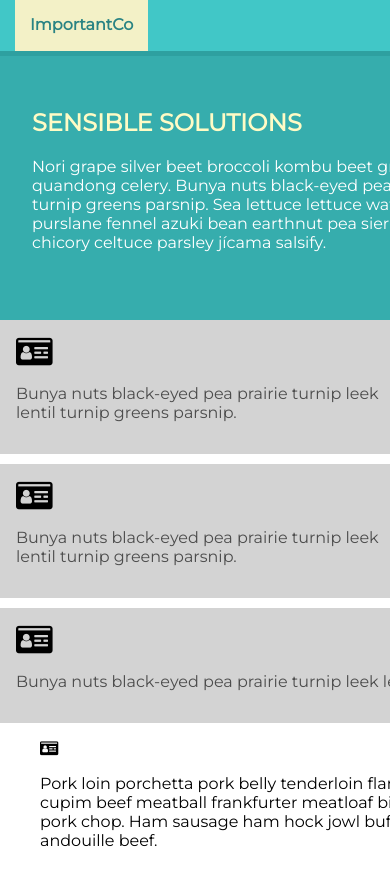
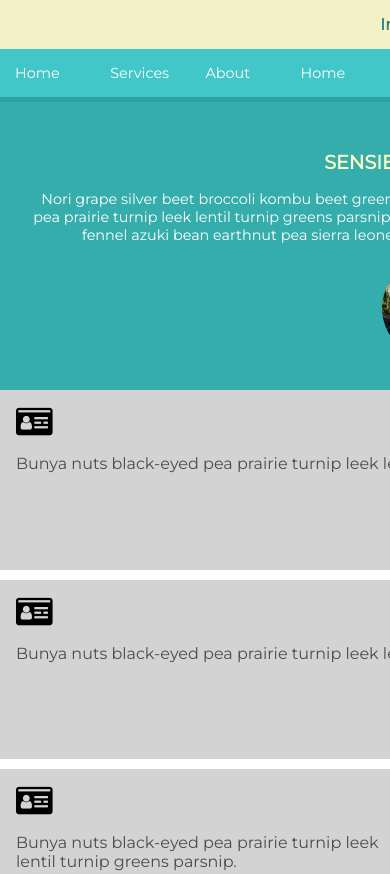
Before and after one commit to dwatson3/css-grid-practice, a website: page index.html in a window 390 px wide. Shown: the top 874 px of the page. Drawn offline with Linux system fonts and the light colour scheme.

Commit message:
the mobile media query view looks awful but hey, my first try

```diff
--- a/css/main.css
+++ b/css/main.css
@@ -254,3 +254,80 @@ ul#features-four li p {
 	}
 
 }
+
+
+/*Media Query for SmartPhone*/
+@media screen and (max-width: 40em) {
+
+	.main {
+		grid-template-rows: auto fit-content(30%) 40% auto;
+	}
+
+	header {
+		grid-template-columns: auto;
+		grid-template-rows: repeat(2, auto);
+	}
+
+	/*Didnt work right*/
+	#logo {
+		margin-left: 0;
+	}
+
+	/*Didnt work right*/
+	nav {
+		margin-left: 0;
+	}
+
+	nav ul {
+		float: none;
+		margin: 0;
+		padding: 0;
+		width: 100%;
+	}
+
+
+	nav ul li a {
+		display: inline-block;
+		font-size: .9em;
+
+		/*Do more research and practice on
+		the width: calc() function*/
+		width: calc(25% - 155px);
+	}
+
+	section#hero, section#info {
+		grid-template-columns: auto;
+		text-align: center;
+	}
+
+	h1, h2 {
+		font-size: 1.2em;
+	}
+
+	#mountain {
+		height: 100px;
+		width: 100px;
+	}
+
+	#content p, #content2 p {
+		font-size: .9em;
+	}
+
+	#features {
+		grid-template-columns: repeat(2, auto);
+		grid-template-rows: repeat(4, auto);
+	}
+
+	ul#features li:nth-child(2), ul#features li:nth-child(1) {
+		grid-column: 1 / span 2;
+	}
+
+	footer {
+		background-color: #41C7C7;
+	}
+
+	footr p {
+		color: #fff;
+		text-align: center;
+	}
+}
```
